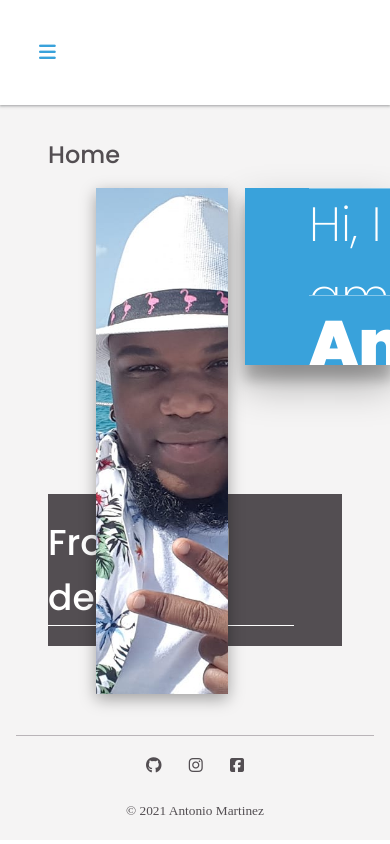
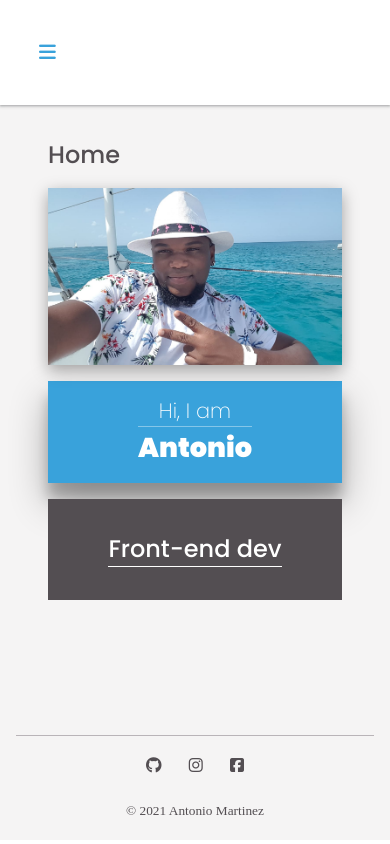
Before and after one commit to anthonymartz17/portfolio, a Vue app: page / in a window 390 px wide. Built offline with nearby package versions, Linux system fonts and the light colour scheme.

Commit message:
added the mobil version of the home page

```diff
--- a/src/views/Contact.vue
+++ b/src/views/Contact.vue
@@ -72,15 +72,15 @@ export default {
 
 <style lang='scss'>
 
-.slideUp-enter{
-  transform: translateY(150px)
-}
-.slideUp-enter-to{
-  transform: translateX(0)
-}
-.slideUp-enter-active{
-  transition: all .6s  ease;
-}
+// .slideUp-enter{
+//   transform: translateY(150px)
+// }
+// .slideUp-enter-to{
+//   transform: translateX(0)
+// }
+// .slideUp-enter-active{
+//   transition: all .6s  ease;
+// }
 
 
 .contact-container{
--- a/src/views/Home.vue
+++ b/src/views/Home.vue
@@ -8,19 +8,19 @@
         </transition>
        <transition name="slideLeft" appear>
         <div class="greeting-card-hi">
-          <div>
+          <div class="greeting-card-hi-greeting-container">
             <transition name="unhideUp" appear>
            <p >Hi, I am</p>
            </transition>
           </div>
-        <div>
+        <div class="greeting-card-hi-name-container">
           <transition name="unhideDown" appear>
            <h2>Antonio</h2>
            </transition>
         </div>
         </div>
         </transition>
-        <transition name="growX" appear>
+        <transition name="slideRight" appear>
           <div class="greeting-card-text">
             <div>
             <transition name="unhideUpLast" appear>
@@ -65,29 +65,28 @@ export default {
 
 // transitions
 
-.slideUp-enter{
-  transform: translateY(150px)
+// .slideUp-enter{
+//   transform: translateY(150px)
+// }
+// .slideUp-enter-to{
+//   transform: translateX(0)
+// }
+// .slideUp-enter-active{
+//   transition: all .6s  ease;
+// }
+
+.slideRight-enter{
+  transform: translateX(-50px);
 }
-.slideUp-enter-to{
-  transform: translateX(0)
+.slideRight-enter-to{
+  transform: translateX(0);
 }
-.slideUp-enter-active{
-  transition: all .6s  ease;
-}
-
-.growX-enter{
-  transform: scaleX(0.8);
-
-}
-.growX-enter-to{
-  transform: scaleX(1);
-}
-.growX-enter-active{
+.slideRight-enter-active{
   transition: all .6s ease;
 }
 
 .slideLeft-enter{
-  transform: translateX(150px);
+  transform: translateX(50px);
 }
 .slideLeft-enter-to{
   transform: translateX(0);
@@ -130,9 +129,6 @@ export default {
 
 
 
-
-
-
 .home-container{
   // background: red;
   margin: 2em 3em;
@@ -150,7 +146,12 @@ export default {
   margin-top: 1em;
   height: 60vh;
   width: 100%;
-   position: relative;
+  position: relative;
+   @include mobile{
+   flex-direction: column;
+
+  }
+
 
 &-hi{
   overflow: hidden;
@@ -165,17 +166,37 @@ export default {
   background: $primary;
   width: 50%;
   height: 35%;
-  // clip-path: polygon(0% 0%, 75% 0%, 85% 50%, 75% 100%, 0% 100%);
   box-shadow: rgba(0, 0, 0, 0.3) 0px 19px 38px, rgba(0, 0, 0, 0.22) 0px 15px 12px;
 
- div{
+    @include mobile{
+   width: 100%;
+   height: 20%;
+   position: static;
+   padding: 0;
+   align-items: center;
 
+  }
+
+ &-name-container{
    overflow: hidden;
    border-top: .5px solid rgba(255, 255, 255, 0.384);
  }
+
+ &-greeting-container{
+
+   overflow: hidden;
+
+ }
+
+
+
 p{
    font:$font-greeting-hi;
    color: $white;
+    @include mobile{
+   font-size: 1.3em;
+
+  }
 
 
 }
@@ -183,7 +204,10 @@ h2{
   font:$font-greeting-name;
   color: $white;
 
-//  background: $dark;
+   @include mobile{
+font-size: 1.7em;
+
+  }
 
 }
 
@@ -198,6 +222,14 @@ h2{
   background-position-x: 40%;
   width: 45%;
   position: relative;
+
+  @include mobile{
+  // border-radius: 50px;
+  width:100% ;
+  height: 35%;
+  margin: 0;
+
+  }
 
 
 
@@ -217,8 +249,16 @@ h2{
   background: $dark;
   font:$font-title-lg;
   color: $dark;
-  // clip-path: polygon(0% 0%, 75% 0%, 85% 50%, 75% 100%, 0% 100%);
 
+   @include mobile{
+  justify-content: center;
+  justify-self: center;
+   font-size: 1em;
+   width: 100%;
+   height: 20%;
+   padding: 0;
+   position: static;
+  }
 
  div{
    overflow: hidden;
```
